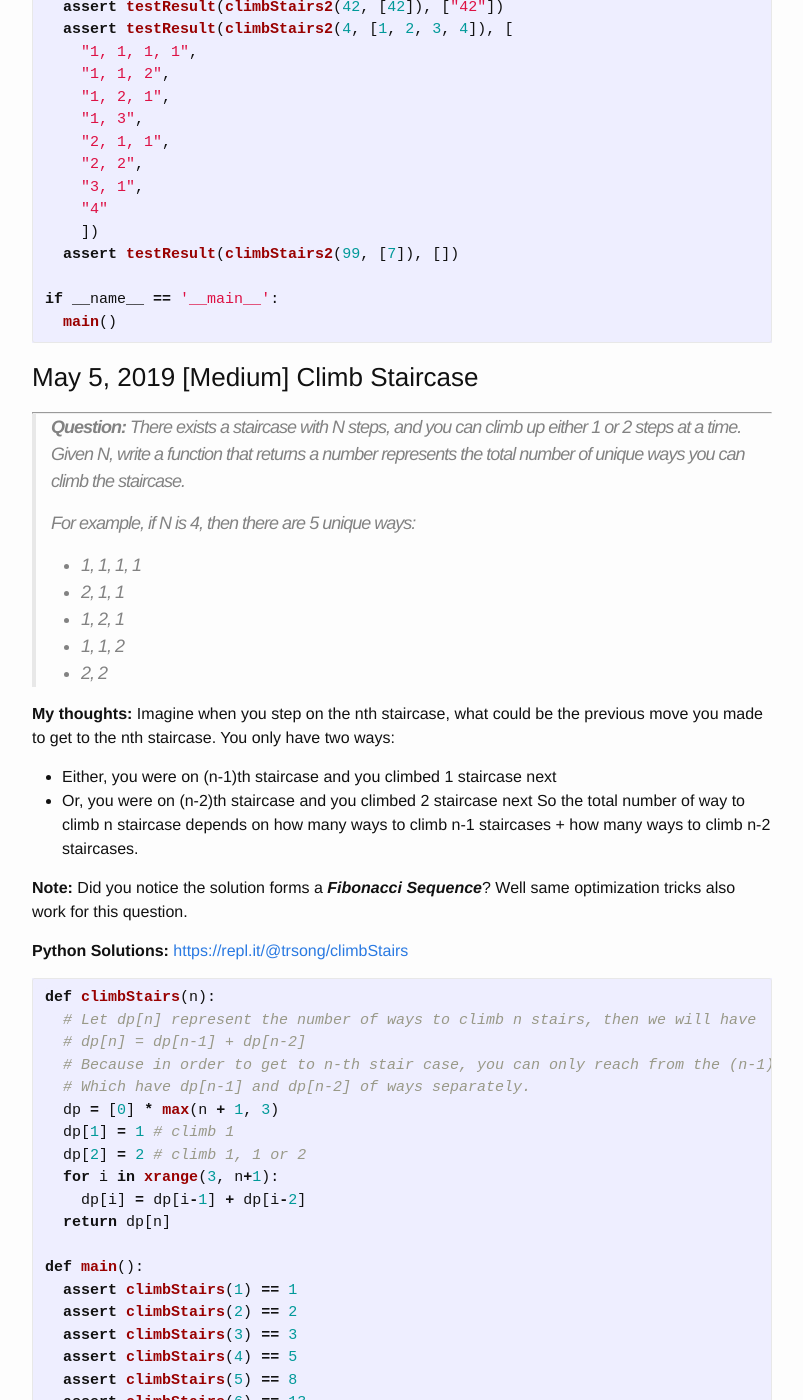
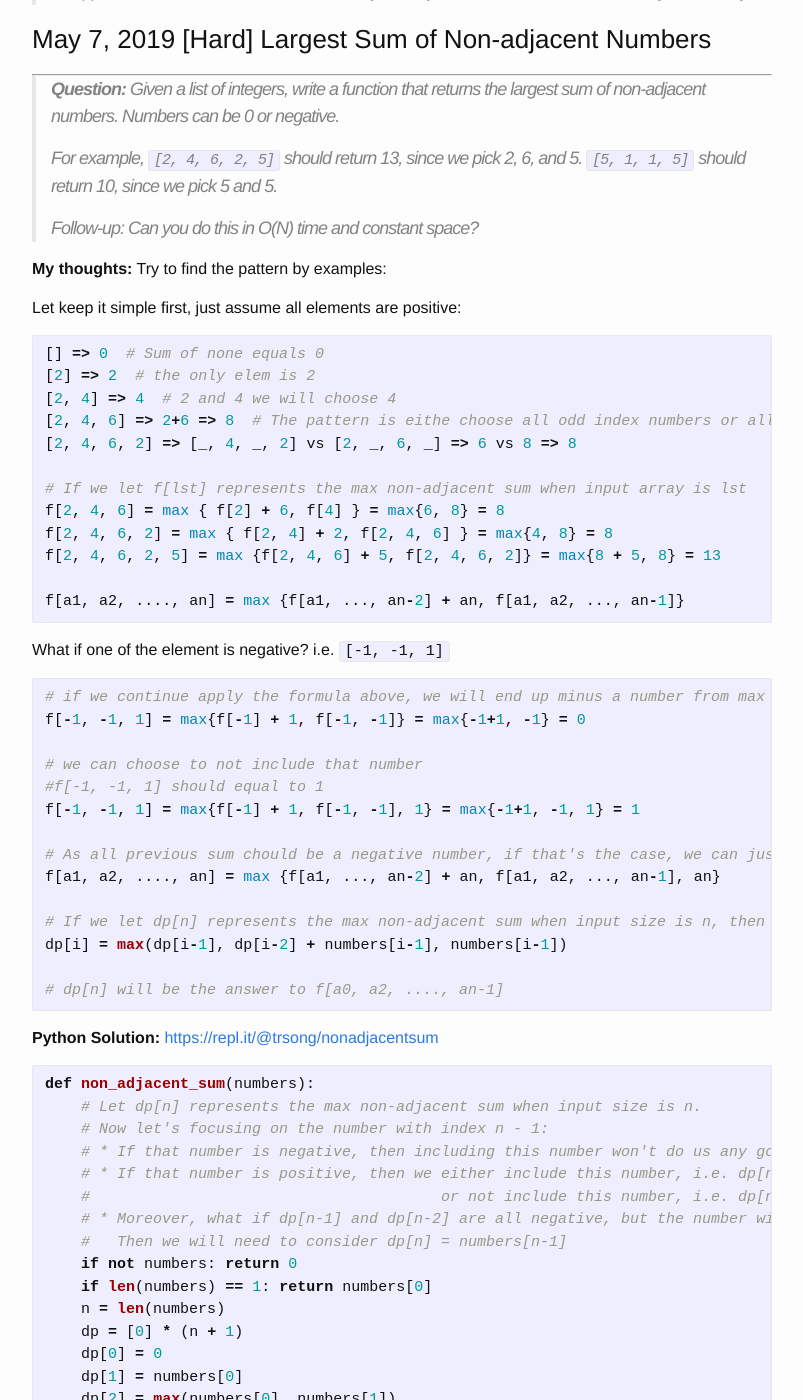
Before and after one commit to trsong/trsong.github.io, a Jekyll site: the page built from _posts/2019-04-30-DailyQuestions.md, in a window 1280 px wide and 1400 px high, scrolled down 3099 px. Shown: the whole window, without its empty margins (238-1041 px from the left). Built offline with Jekyll 4.4.1, drawn with Linux system fonts in a browser that asks for light colours; some of the changed text lies outside the part shown.

Commit message:
Add answer to May7 question

````diff
--- a/_posts/2019-04-30-DailyQuestions.md
+++ b/_posts/2019-04-30-DailyQuestions.md
@@ -15,7 +15,6 @@ categories: Python/Java
 **Python 2.7:** [https://repl.it/languages/python](https://repl.it/languages/python)
 
 **Java 1.8:**  TBD
-
 <!--
 ### May 12, 2019 \[Medium\] Craft Palindrome
 ---
@@ -65,6 +64,7 @@ categories: Python/Java
 ```
 > and start = (3, 0) (bottom left) and end = (0, 0) (top left), the minimum number of steps required to reach the end is 7, since we would need to go through (1, 2) because there is a wall everywhere else on the second row.
 
+-->
 
 ### May 8, 2019 LC 130 \[Medium\] Surrounded Regions
 ---
@@ -91,7 +91,6 @@ X O X X
 > Explanation:
 >
 > Surrounded regions shouldn’t be on the border, which means that any 'O' on the border of the board are not flipped to 'X'. Any 'O' that is not on the border and it is not connected to an 'O' on the border will be flipped to 'X'. Two cells are connected if they are adjacent cells connected horizontally or vertically.
--->
 
 ### May 7, 2019 \[Hard\] Largest Sum of Non-adjacent Numbers
 ---
@@ -102,6 +101,94 @@ X O X X
 >
 > Follow-up: Can you do this in O(N) time and constant space?
 
+**My thoughts:** Try to find the pattern by examples:
+
+Let keep it simple first, just assume all elements are positive:
+```py
+[] => 0  # Sum of none equals 0
+[2] => 2  # the only elem is 2
+[2, 4] => 4  # 2 and 4 we will choose 4
+[2, 4, 6] => 2+6 => 8  # The pattern is eithe choose all odd index numbers or all even index numbers. eg.  [_, 4, _] vs [2, _, 6]. We choose 2,6 which gives 8. If it's [1, 99, 1], we will choose 99 instead.
+[2, 4, 6, 2] => [_, 4, _, 2] vs [2, _, 6, _] => 6 vs 8 => 8
+
+# If we let f[lst] represents the max non-adjacent sum when input array is lst
+f[2, 4, 6] = max { f[2] + 6, f[4] } = max{6, 8} = 8
+f[2, 4, 6, 2] = max { f[2, 4] + 2, f[2, 4, 6] } = max{4, 8} = 8
+f[2, 4, 6, 2, 5] = max {f[2, 4, 6] + 5, f[2, 4, 6, 2]} = max{8 + 5, 8} = 13
+
+f[a1, a2, ...., an] = max {f[a1, ..., an-2] + an, f[a1, a2, ..., an-1]}
+```
+What if one of the element is negative? i.e. `[-1, -1, 1]`
+
+```py
+# if we continue apply the formula above, we will end up minus a number from max sum
+f[-1, -1, 1] = max{f[-1] + 1, f[-1, -1]} = max{-1+1, -1} = 0
+
+# we can choose to not include that number
+#f[-1, -1, 1] should equal to 1
+f[-1, -1, 1] = max{f[-1] + 1, f[-1, -1], 1} = max{-1+1, -1, 1} = 1
+
+# As all previous sum chould be a negative number, if that's the case, we can just include the positive number.
+f[a1, a2, ...., an] = max {f[a1, ..., an-2] + an, f[a1, a2, ..., an-1], an}
+
+# If we let dp[n] represents the max non-adjacent sum when input size is n, then
+dp[i] = max(dp[i-1], dp[i-2] + numbers[i-1], numbers[i-1])
+
+# dp[n] will be the answer to f[a0, a2, ...., an-1]
+```
+
+**Python Solution:** [https://repl.it/@trsong/nonadjacentsum](https://repl.it/@trsong/nonadjacentsum)
+
+```py
+def non_adjacent_sum(numbers):
+    # Let dp[n] represents the max non-adjacent sum when input size is n.
+    # Now let's focusing on the number with index n - 1:
+    # * If that number is negative, then including this number won't do us any good. i.e. dp[n] = dp[n - 1]
+    # * If that number is positive, then we either include this number, i.e. dp[n] = dp[n-2] + numbers[n-1]
+    #                                       or not include this number, i.e. dp[n] = dp[n-1]
+    # * Moreover, what if dp[n-1] and dp[n-2] are all negative, but the number with index n - 1 is positive.
+    #   Then we will need to consider dp[n] = numbers[n-1]
+    if not numbers: return 0
+    if len(numbers) == 1: return numbers[0]
+    n = len(numbers)
+    dp = [0] * (n + 1)
+    dp[0] = 0
+    dp[1] = numbers[0]
+    dp[2] = max(numbers[0], numbers[1])
+    for i in xrange(3, n + 1):
+        dp[i] = max(dp[i-1], dp[i-2] + numbers[i-1], numbers[i-1])
+    return dp[n]
+
+def non_adjacent_sum2(numbers):
+    # Solution satisfies O(N) time and constant space
+    if not numbers: return 0
+    if len(numbers) == 1: return numbers[0]
+    prev_prev_dp = numbers[0]
+    prev_dp = max(numbers[0], numbers[1])
+    current = prev_dp
+    for i in xrange(3, len(numbers) + 1):
+        current = max(prev_dp, prev_prev_dp + numbers[i-1], numbers[i-1])
+        prev_prev_dp, prev_dp = prev_dp, current
+    return current
+
+def main():
+    assert non_adjacent_sum2([]) == 0
+    assert non_adjacent_sum2([2]) == 2
+    assert non_adjacent_sum2([2, 4]) == 4
+    assert non_adjacent_sum2([2, 4, -1]) == 4
+    assert non_adjacent_sum2([2, 4, -1, 0]) == 4
+    assert non_adjacent_sum2([2, 4, 6, 2, 5]) == 13
+    assert non_adjacent_sum2([5, 1, 1, 5]) == 10
+    assert non_adjacent_sum2([-1, -2, -3, -4]) == -1
+    assert non_adjacent_sum2([1, -1, 1, -1]) == 2
+    assert non_adjacent_sum2([1, -1, -1, -1]) == 1
+    assert non_adjacent_sum2([1, 1, 1, 1, 1]) == 3
+    assert non_adjacent_sum2([1, -1, -1, 1, 2]) == 3
+    assert non_adjacent_sum2([1, -1, -1, 2, 1]) == 3
+
+if __name__ == '__main__':
+    main()
+```
 
 ### May 6, 2019 \[Hard\] Climb Staircase (Continued)
 ---
````
